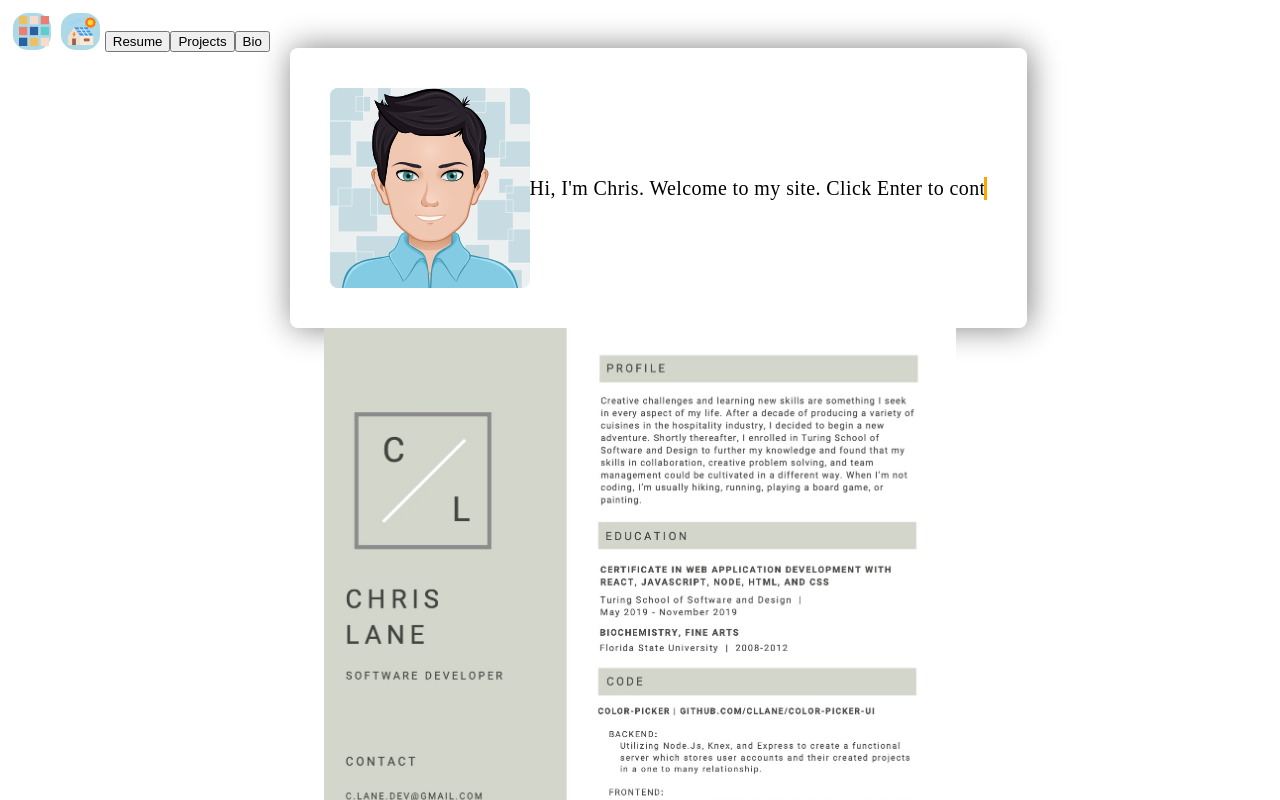
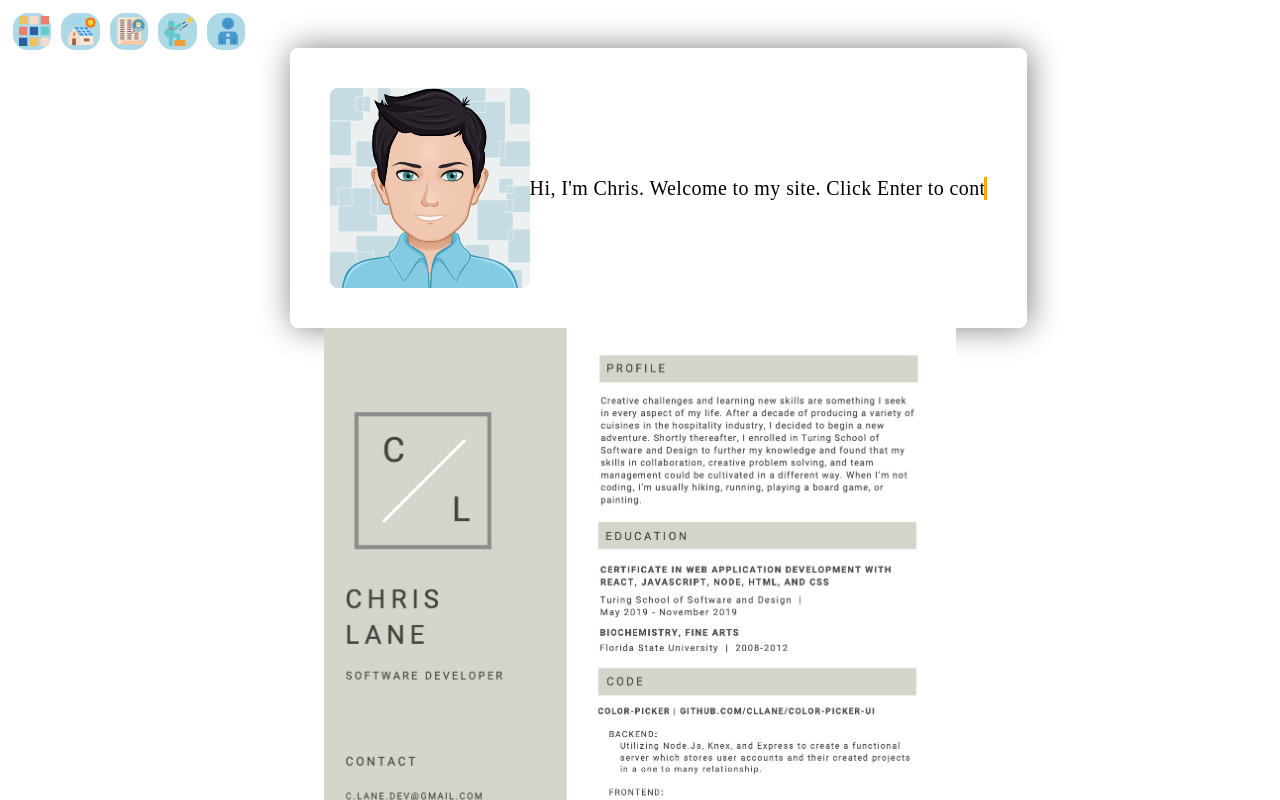
Before and after one commit to CLLane/personal-site, a React (Create React App) app: page /Resume in a window 1280 px wide. Shown: the top 800 px of the page. Built offline with nearby package versions, Linux system fonts and the light colour scheme.

Commit message:
InfoItem component

```diff
--- a/src/Components/Nav/Nav.jsx
+++ b/src/Components/Nav/Nav.jsx
@@ -1,8 +1,12 @@
 import React, { Component } from "react";
-import {InfoItem} from '../InfoItem/InfoItem'
+import { InfoItem } from "../InfoItem/InfoItem";
 import "../Nav/Nav.css";
 import dropDown from "../../Images/drop-down.svg";
 import home from "../../Images/home.svg";
+import resume from "../../Images/resume.svg";
+import bio from "../../Images/bio.svg";
+import projects from "../../Images/projects.svg";
+
 import { Route, Link } from "react-router-dom";
 
 export class Nav extends Component {
@@ -35,18 +39,31 @@ export class Nav extends Component {
             onClick={() => this.props.changePage("home")}
             className="home_nav__false"
           >
-            <img className="nav_home__img" src={home}></img>
+            <img className="nav_button__img" src={home}></img>
           </button>
-          <button onClick={e => this.props.changePage("resume")}>Resume</button>
-          <button onClick={e => this.props.changePage("projects")}>
-            Projects
+          <button
+            onClick={e => this.props.changePage("resume")}
+            className="home_nav__false"
+          >
+            <img className="nav_button__img" src={resume}></img>
           </button>
-          <button onClick={e => this.props.changePage("bio")}>Bio</button>
+          <button
+            onClick={e => this.props.changePage("projects")}
+            className="home_nav__false"
+          >
+            <img className="nav_button__img" src={projects}></img>
+          </button>
+          <button
+            onClick={e => this.props.changePage("bio")}
+            className="home_nav__false"
+          >
+            <img className="nav_button__img" src={bio}></img>
+          </button>
           {this.state.showOptions && (
             <div className="nav_bar__verbose">
               <h3>Icons</h3>
               <div className="info_item__container">
-                <InfoItem ></InfoItem>
+                <InfoItem></InfoItem>
               </div>
             </div>
           )}
```
